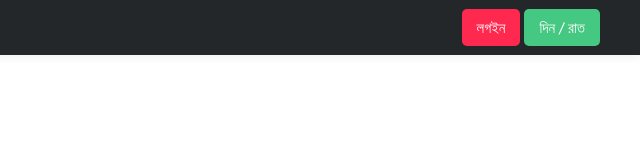
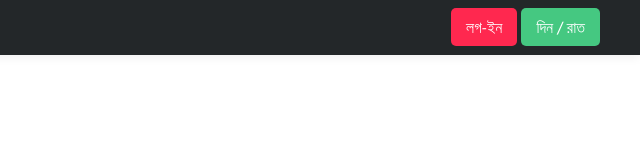
Before and after one commit to ProgrammerSany/ProHero, a plain HTML site: page index.html in a window 1280 px wide. Shown: the full height of the page, 640-1280 px from the left. Drawn offline with Linux system fonts and the light colour scheme.

Commit message:
Small Changes

```diff
--- a/inc/main.css
+++ b/inc/main.css
@@ -99,7 +99,7 @@ ul {
 }
 .pro-buttons>button {
     font-family: 'Hind Siliguri', sans-serif;
-    font-size: 15px;
+    font-size: 16px;
     cursor: pointer;
     color: #fff;
     padding: 7px 15px 5px;
--- a/index.html
+++ b/index.html
@@ -8,7 +8,7 @@
     <link href="https://fonts.googleapis.com/css2?family=Hind+Siliguri:wght@300;400;500;600;700&display=swap" rel="stylesheet preload" as="font">
     <!-- Custom Css -->
     <link rel="stylesheet" href="inc/main.css">
-    <title>PRO HERO - Learn with Us!</title>
+    <title>ProHero - Learn with Us!</title>
 </head>
 <body>
     <header class="header">
@@ -26,7 +26,7 @@
                 </ul>
             </nav>
             <div class="pro-buttons">
-                <button id="login-button">লগইন</button>
+                <button id="login-button">লগ-ইন</button>
                 <button id="theme-button">দিন / রাত</button>
             </div>
         </div>
```
